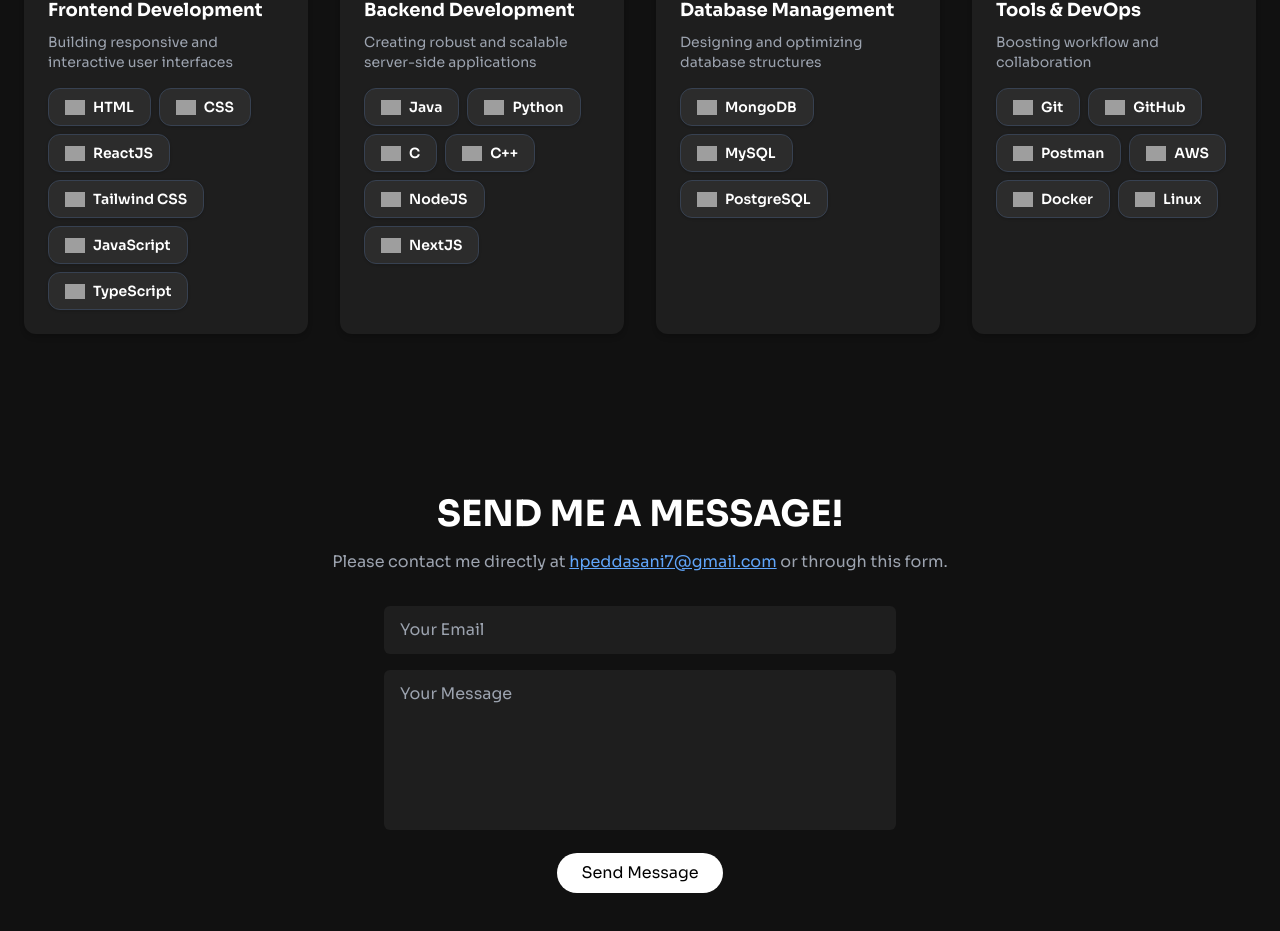
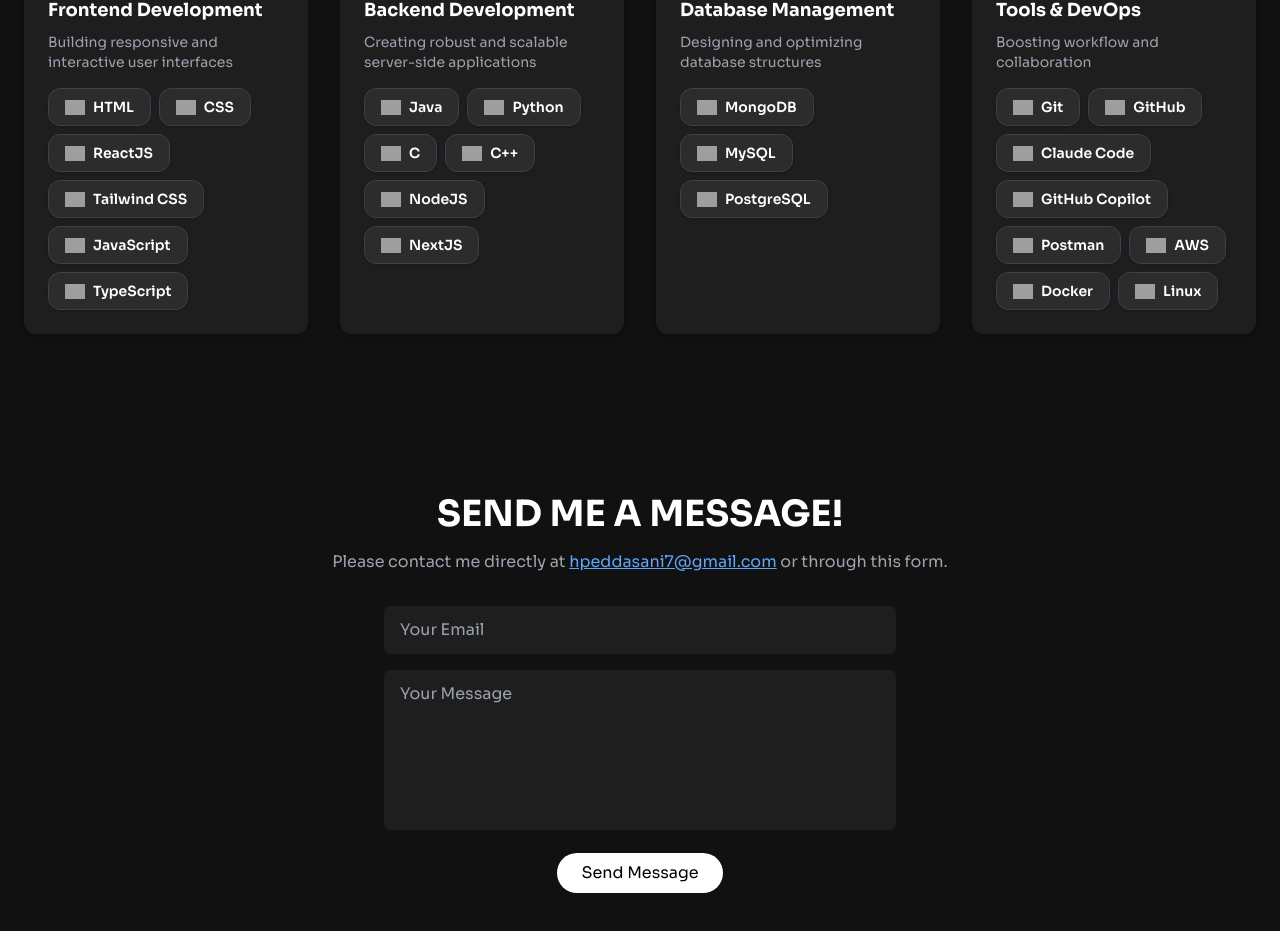
Before and after one commit to hemanthsrp/personal-portfolio, a Next.js app: page / in a window 1280 px wide. Shown: the part 4852-5783 px from the top of the page. Built offline with nearby package versions, Linux system fonts and the light colour scheme; grey boxes are pictures that could not be loaded.

Commit message:
Add SkillBadge components for Claude Code and GitHub Copilot

```diff
--- a/pages/index.tsx
+++ b/pages/index.tsx
@@ -750,6 +750,8 @@ export default function Portfolio() {
             <div className="flex flex-wrap gap-2">
               <SkillBadge name="Git" src="https://cdn.jsdelivr.net/gh/devicons/devicon/icons/git/git-original.svg" />
               <SkillBadge name="GitHub" src="https://cdn.jsdelivr.net/gh/devicons/devicon/icons/github/github-original.svg" />
+              <SkillBadge name="Claude Code" src="https://cdn.simpleicons.org/claude/FFFFFF" />
+              <SkillBadge name="GitHub Copilot" src="https://cdn.simpleicons.org/githubcopilot/FFFFFF" />
               <SkillBadge name="Postman" src="https://cdn.jsdelivr.net/gh/devicons/devicon/icons/postman/postman-original.svg" />
               <SkillBadge name="AWS" src="https://cdn.jsdelivr.net/gh/devicons/devicon/icons/amazonwebservices/amazonwebservices-original-wordmark.svg" />
               <SkillBadge name="Docker" src="https://cdn.jsdelivr.net/gh/devicons/devicon/icons/docker/docker-original.svg" />
```
